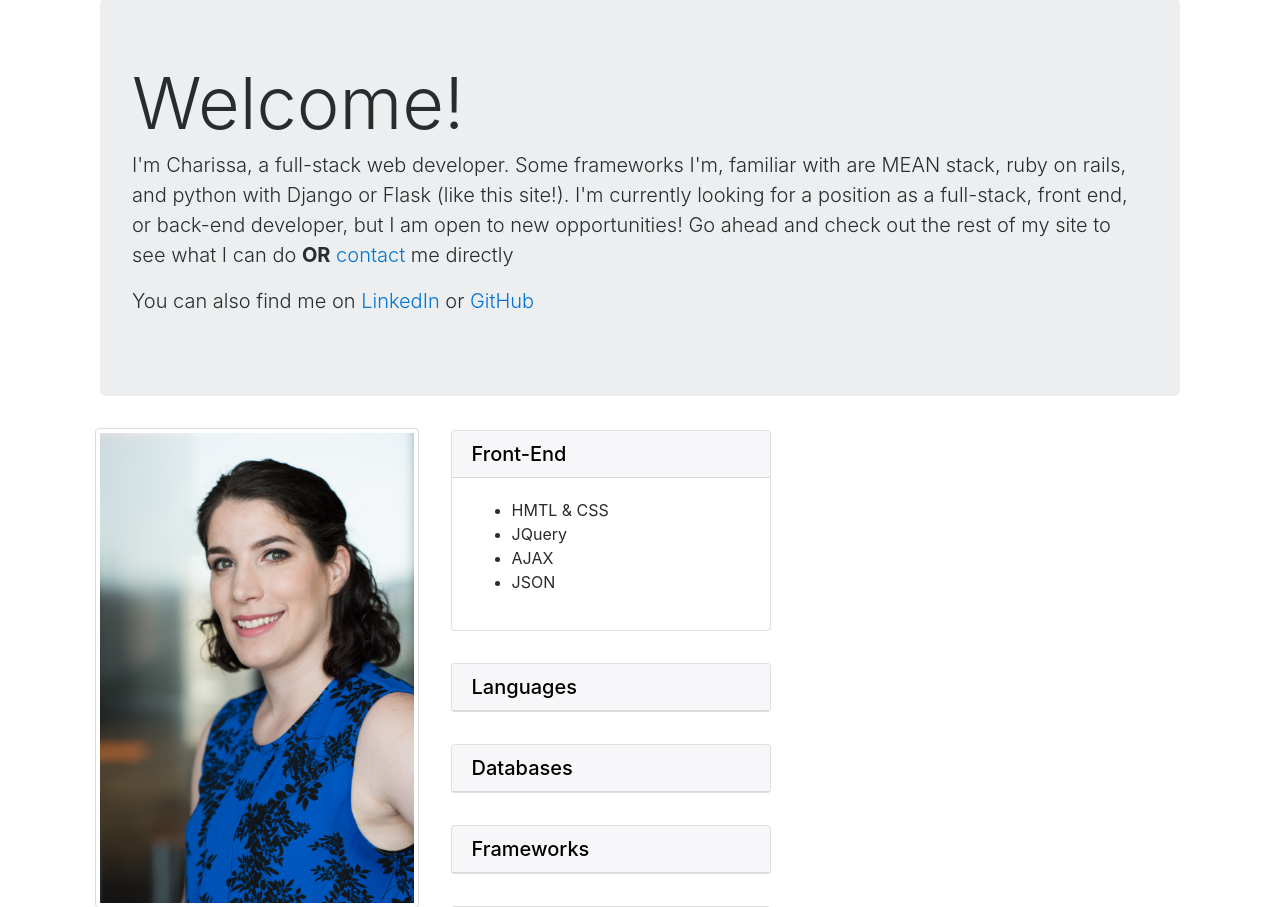
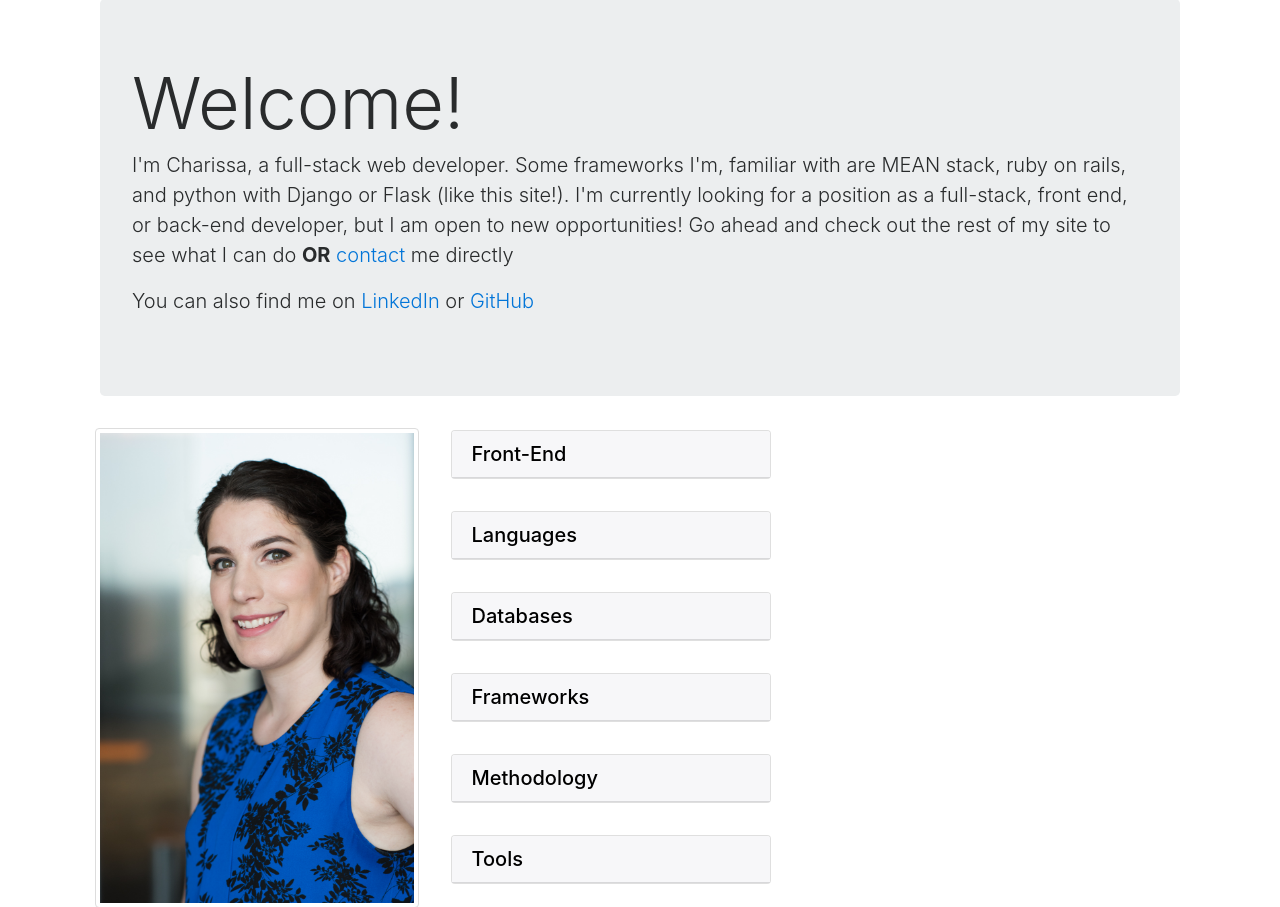
Before and after one commit to charissayj/portfolio, a Flask app: page / in a window 1280 px wide. Shown: the part 57-964 px from the top of the page. Run offline with Flask 2, Linux system fonts and the light colour scheme; some libraries are stand-ins or nearby versions.

Commit message:
initial commit

```diff
--- /dev/null
+++ b/runtime.txt
@@ -0,0 +1 @@
+Python-2.7.14
--- a/templates/index.html
+++ b/templates/index.html
@@ -31,7 +31,7 @@
 					      </h5>
 					    </div>
 
-					    <div id="collapseOne" class="collapse show" role="tabpanel" aria-labelledby="headingOne">
+					    <div id="collapseOne" class="collapse" role="tabpanel" aria-labelledby="headingOne">
 					      <div class="card-block">
 					        <ul>
 					        	<li>HMTL &amp; CSS</li>
```
Also changed, not shown: requirements.txt (added, +9 -0 lines), 3 other files.
